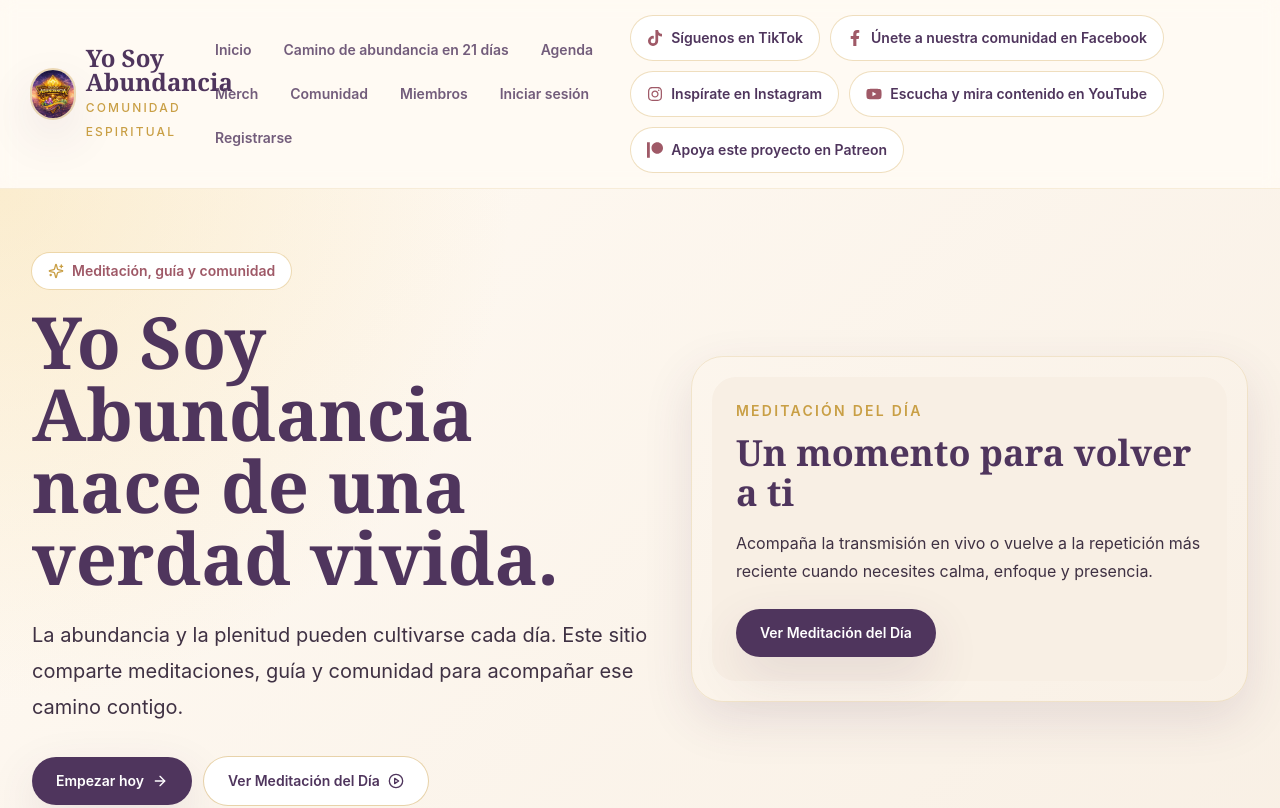
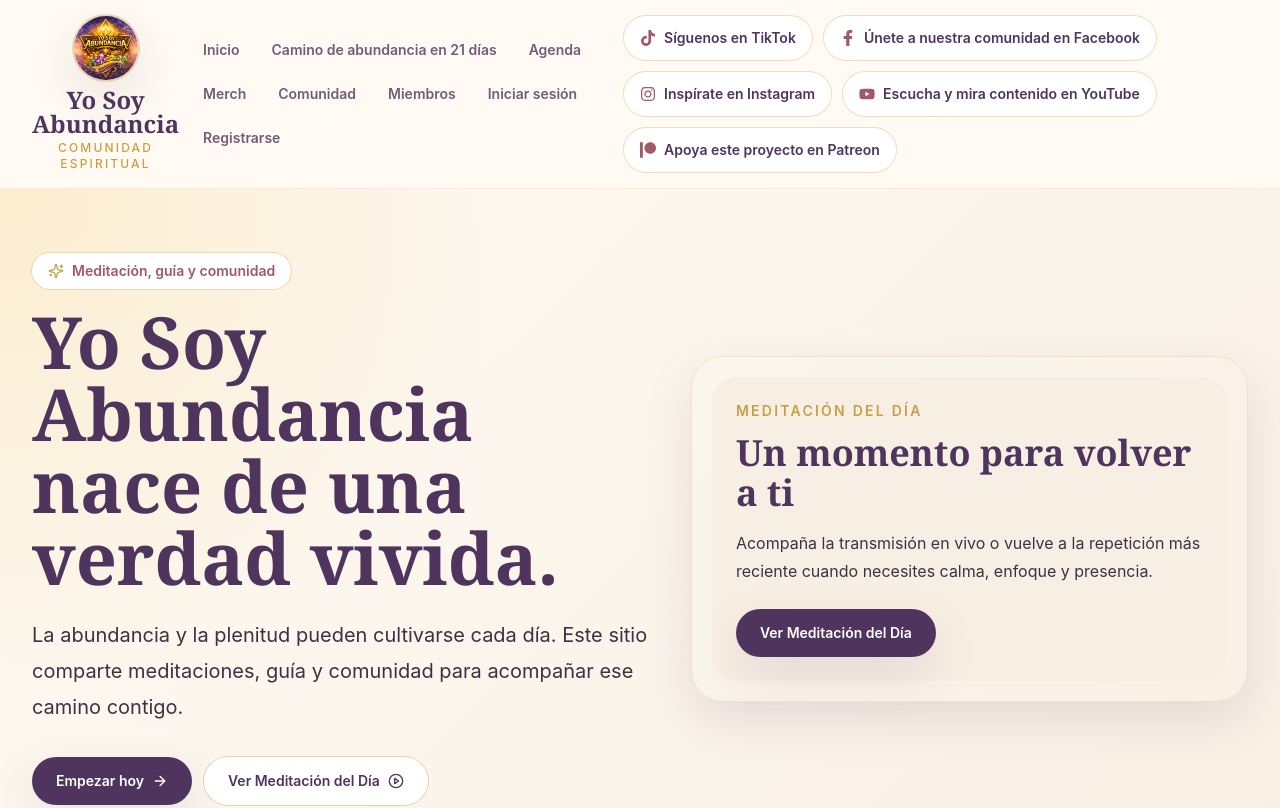
Before and after one commit to jeiai/yo_soy_abundancia, a Next.js app: page / in a window 1280 px wide. Shown: the top 808 px of the page. Built offline with nearby package versions, Linux system fonts and the light colour scheme.

Commit message:
Update navbar brand layout

```diff
--- a/components/layout/Navbar.tsx
+++ b/components/layout/Navbar.tsx
@@ -18,18 +18,18 @@ export function Navbar() {
   return (
     <header className="sticky top-0 z-40 border-b border-gold/15 bg-ivory/92 backdrop-blur">
       <div className="mx-auto flex max-w-7xl flex-col gap-3 px-5 py-3 lg:flex-row lg:items-center lg:justify-between lg:px-8 lg:py-4">
-        <div className="flex items-center justify-between gap-4">
-          <Link href="/" className="flex items-center gap-3">
+        <div className="flex items-start justify-between gap-4">
+          <Link href="/" className="flex w-fit flex-col items-center gap-2 text-center">
             <img
               src="/brand/yo-soy-abundancia-logo.jpeg"
               alt="Logo de Yo Soy Abundancia"
-              className="h-12 w-12 rounded-full object-cover shadow-soft ring-2 ring-gold/35"
+              className="h-16 w-16 rounded-full object-cover shadow-soft ring-2 ring-gold/35"
             />
             <span>
               <span className="block font-display text-2xl font-semibold leading-none text-plum">
                 {siteConfig.name}
               </span>
-              <span className="text-xs font-medium uppercase tracking-[0.18em] text-gold">
+              <span className="mt-1 block text-xs font-medium uppercase tracking-[0.18em] text-gold">
                 Comunidad espiritual
               </span>
             </span>
```
